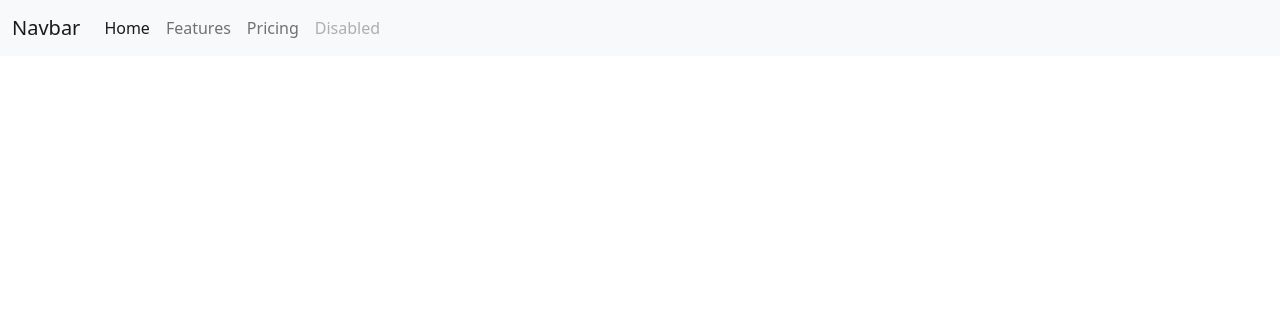
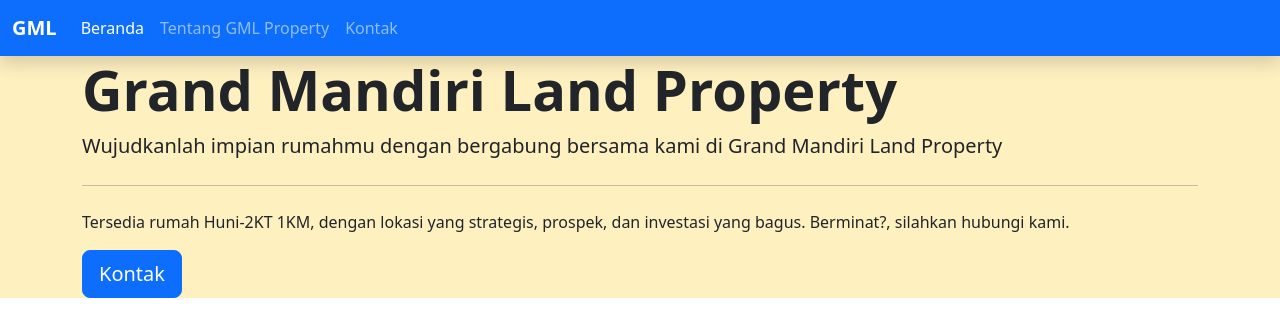
Before and after one commit to gmlproperybatu/gmlpropertybatu, a plain HTML site: page index.html in a window 1280 px wide. Drawn offline with nearby package versions, Linux system fonts and the light colour scheme.

Commit message:
update 1

```diff
--- a/index.html
+++ b/index.html
@@ -2,36 +2,44 @@
 <head>
 	<meta charset="UTF-8">
 	<meta name="viewport" content="width=device-width, initial-scale=1.0">
+	<link rel="shortcut icon" href="assets/img/GML.png">
 	<link href="https://cdn.jsdelivr.net/npm/bootstrap@5.2.0-beta1/dist/css/bootstrap.min.css" rel="stylesheet" integrity="sha384-0evHe/X+R7YkIZDRvuzKMRqM+OrBnVFBL6DOitfPri4tjfHxaWutUpFmBp4vmVor" crossorigin="anonymous">
-	<title>GML Property Batu</title>
+	<title>GML Property</title>
 </head>
 <body>
 	<!-- NavBar -->
-	<nav class="navbar navbar-expand-lg text-warning bg-light">
+	<nav class="navbar navbar-expand-lg navbar-dark bg-primary shadow">
 		<div class="container-fluid">
-			<a class="navbar-brand" href="#">Navbar</a>
+			<a class="navbar-brand fw-bold" href="index.html">GML</a>
 			<button class="navbar-toggler" type="button" data-bs-toggle="collapse" data-bs-target="#navbarNav" aria-controls="navbarNav" aria-expanded="false" aria-label="Toggle navigation">
 				<span class="navbar-toggler-icon"></span>
 			</button>
 			<div class="collapse navbar-collapse" id="navbarNav">
 				<ul class="navbar-nav">
 					<li class="nav-item">
-						<a class="nav-link active" aria-current="page" href="#">Home</a>
+						<a class="nav-link active" aria-current="page" href="#beranda">Beranda</a>
 					</li>
 					<li class="nav-item">
-						<a class="nav-link" href="#">Features</a>
+						<a class="nav-link" href="#">Tentang GML Property</a>
 					</li>
 					<li class="nav-item">
-						<a class="nav-link" href="#">Pricing</a>
-					</li>
-					<li class="nav-item">
-						<a class="nav-link disabled">Disabled</a>
+						<a class="nav-link" href="#">Kontak</a>
 					</li>
 				</ul>
 			</div>
 		</div>
 	</nav>
 	<!-- AkhirNavBar -->
+	<!-- Jumbotron -->
+	<section class="bg-warning bg-opacity-25" id="beranda">
+		<div class="jumbotron container">
+			<h1 class="display-4 fw-bold">Grand Mandiri Land Property</h1>
+			<p class="lead">Wujudkanlah impian rumahmu dengan bergabung bersama kami di Grand Mandiri Land Property</p>
+			<hr class="my-4">
+			<p>Tersedia rumah Huni-2KT 1KM, dengan lokasi yang strategis, prospek, dan investasi yang bagus. Berminat?, silahkan hubungi kami.</p>
+			<a class="btn btn-primary btn-lg" href="#" role="button">Kontak</a>
+		</div>
+	</section>
 	<script src="https://cdn.jsdelivr.net/npm/bootstrap@5.2.0-beta1/dist/js/bootstrap.bundle.min.js" integrity="sha384-pprn3073KE6tl6bjs2QrFaJGz5/SUsLqktiwsUTF55Jfv3qYSDhgCecCxMW52nD2" crossorigin="anonymous"></script>
 </body>
 </html>
```
Also changed, not shown: assets/img/GML.png (added).
